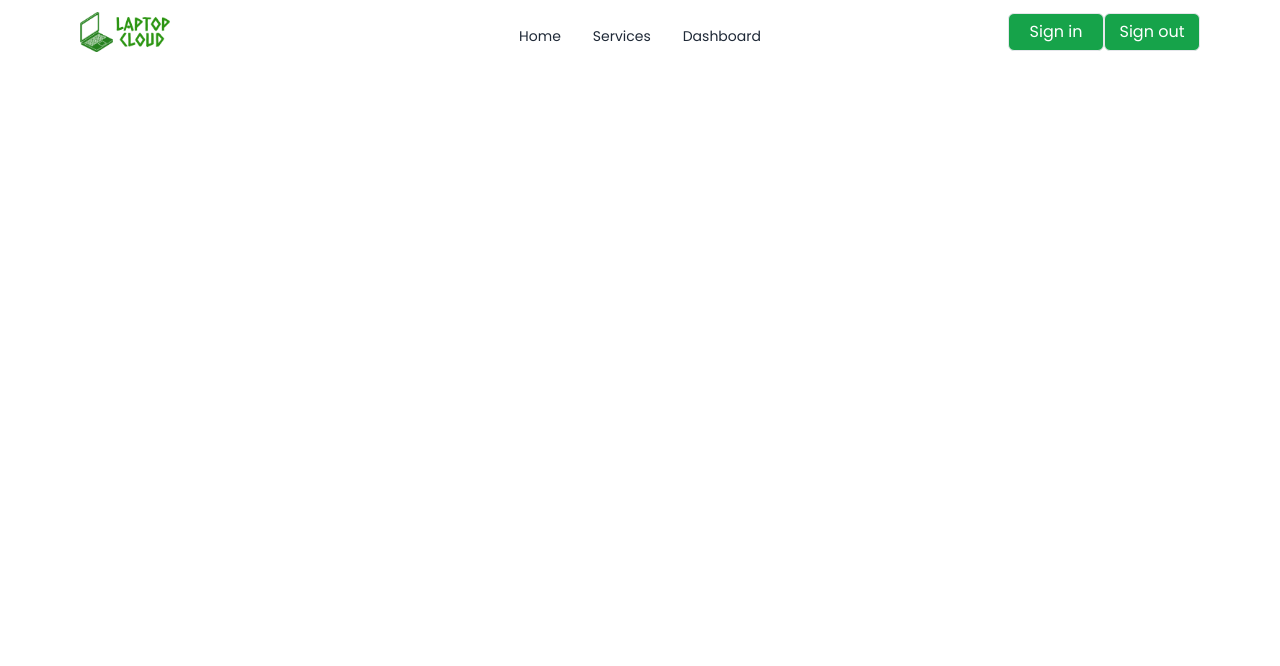
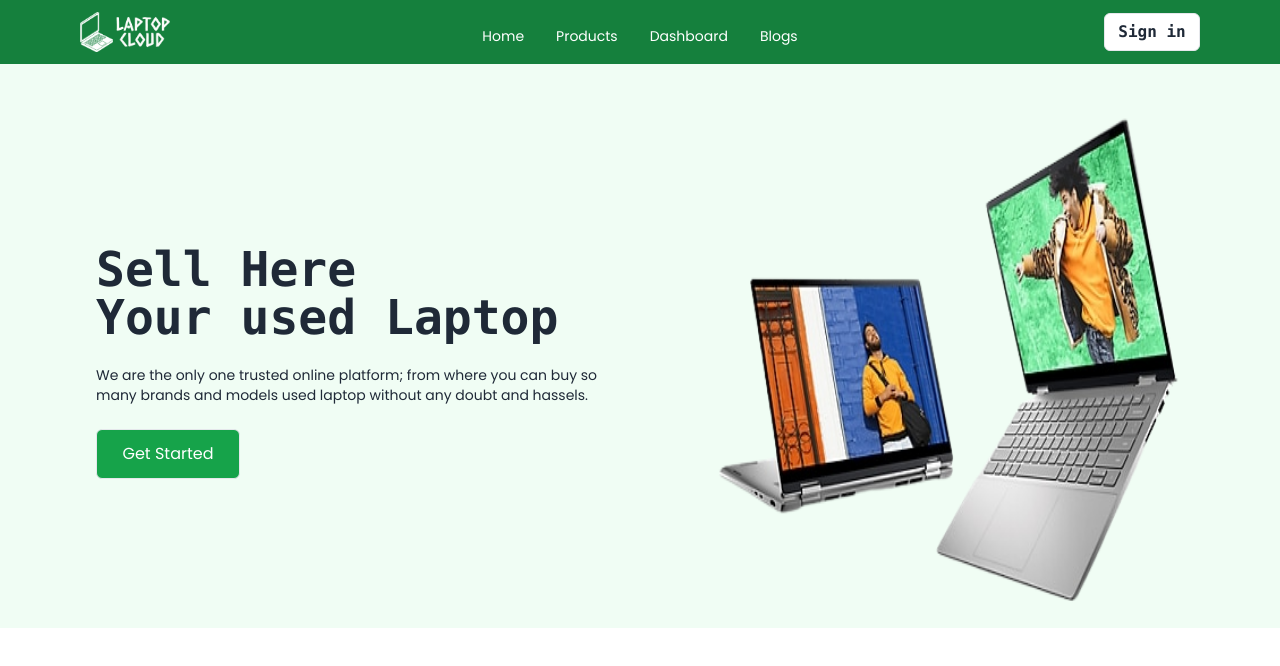
Before and after one commit to Jobayer109/laptop-cloud-client, a React (Create React App) app: page / in a window 1280 px wide. Shown: the top 666 px of the page. Built offline with nearby package versions, Linux system fonts and the light colour scheme; no server answers.

Commit message:
banner section done

```diff
--- a/src/App.js
+++ b/src/App.js
@@ -4,7 +4,7 @@ import router from "./Routes/Routes";
 
 function App() {
   return (
-    <div>
+    <div className="bg-green-50">
       <RouterProvider router={router}></RouterProvider>{" "}
     </div>
   );
--- a/src/Pages/Home/Banner.jsx
+++ b/src/Pages/Home/Banner.jsx
@@ -1,7 +1,33 @@
 import React from "react";
+import { Link } from "react-router-dom";
+import banner from "../../assets/images/banner.png";
 
 const Banner = () => {
-  return <div></div>;
+  return (
+    <div className="hero mt-8">
+      <div className="hero-content flex-col lg:flex-row-reverse">
+        <img
+          src={banner}
+          className="w-1/2 h-[500px] translate-x-4 duration-500 ease-in "
+          alt="laptop"
+        />
+        <div className="w-1/2">
+          <h1 className="text-5xl font-bold font-mono">
+            Sell Here <br /> Your used Laptop
+          </h1>
+          <p className="py-6 text-sm">
+            We are the only one trusted online platform; from where you can buy so many brands and
+            models used laptop without any doubt and hassels.
+          </p>
+          <Link to="/">
+            <button className="border w-36 bg-green-600 px-2 py-3 rounded-md font-medium hover:bg-green-800 text-white">
+              Get Started
+            </button>
+          </Link>
+        </div>
+      </div>
+    </div>
+  );
 };
 
 export default Banner;
--- a/src/Pages/Home/Home.jsx
+++ b/src/Pages/Home/Home.jsx
@@ -1,7 +1,12 @@
 import React from "react";
+import Banner from "./Banner";
 
 const Home = () => {
-  return <div></div>;
+  return (
+    <div className="lg:px-20">
+      <Banner />
+    </div>
+  );
 };
 
 export default Home;
--- a/src/Pages/Shared/Header.jsx
+++ b/src/Pages/Shared/Header.jsx
@@ -1,14 +1,16 @@
-import React from "react";
+import React, { useContext } from "react";
 import { FaBars } from "react-icons/fa";
 import { Link } from "react-router-dom";
 import logo from "../../assets/images/logo.png";
+import { AuthContext } from "../../Contexts/AuthProvider";
 
 const Header = () => {
+  const { user } = useContext(AuthContext);
   const navItems = (
     <>
       <li>
         <Link
-          className="text-sm hover:border-b-2 pb-1 hover:border-green-400 hover:bg-green-100"
+          className="text-sm hover:border-b-2 pb-1 text-white  hover:text-black hover:border-green-400 hover:bg-green-100"
           to="/"
         >
           Home
@@ -16,25 +18,33 @@ const Header = () => {
       </li>
       <li>
         <Link
-          className="text-sm hover:border-b-2 pb-1 hover:border-green-400 hover:bg-green-100"
-          to="/services"
+          className="text-sm hover:border-b-2 pb-1 text-white  hover:text-black hover:border-green-400 hover:bg-green-100"
+          to="/products"
         >
-          Services
+          Products
         </Link>
       </li>
       <li>
         <Link
-          className="text-sm hover:border-b-2 pb-1 hover:border-green-400 hover:bg-green-100"
+          className="text-sm hover:border-b-2 pb-1 text-white  hover:text-black hover:border-green-400 hover:bg-green-100"
           to="/dashboard"
         >
           Dashboard
+        </Link>
+      </li>
+      <li>
+        <Link
+          className="text-sm hover:border-b-2 pb-1 text-white hover:text-black  hover:border-green-400 hover:bg-green-100"
+          to="/blogs"
+        >
+          Blogs
         </Link>
       </li>
     </>
   );
 
   return (
-    <div className="navbar px-20">
+    <div className="navbar px-20 bg-green-700">
       <div className="navbar-start">
         <div className="dropdown">
           <label tabIndex={0} className="btn btn-ghost lg:hidden">
@@ -42,7 +52,7 @@ const Header = () => {
           </label>
           <ul
             tabIndex={0}
-            className="menu menu-compact dropdown-content mt-3 p-2 shadow bg-base-100 rounded-box w-52"
+            className="menu menu-compact dropdown-content mt-3 p-2 shadow rounded-box w-52"
           >
             {navItems}
           </ul>
@@ -55,16 +65,19 @@ const Header = () => {
         <ul className="menu menu-horizontal p-0">{navItems}</ul>
       </div>
       <div className="navbar-end">
-        <Link to="/login">
-          <button className="border w-24 bg-green-600 px-2 py-1.5 rounded-md font-medium hover:bg-green-700 text-white">
-            Sign in
-          </button>
-        </Link>
-        <Link to="/login">
-          <button className="border w-24 bg-green-600 px-2 py-1.5 rounded-md font-medium hover:bg-green-700 text-white">
-            Sign out
-          </button>
-        </Link>
+        {user?.email ? (
+          <Link to="/login">
+            <button className="border w-24 bg-white px-2 py-1.5 rounded-md font-semibold font-mono hover:bg-green-700 ">
+              Sign out
+            </button>
+          </Link>
+        ) : (
+          <Link to="/login">
+            <button className="border w-24 bg-white px-2 py-1.5 rounded-md font-semibold font-mono hover:bg-green-700 ">
+              Sign in
+            </button>
+          </Link>
+        )}
       </div>
     </div>
   );
```
Also changed, not shown: src/assets/images/banner.png (added), src/assets/images/logo.png.
